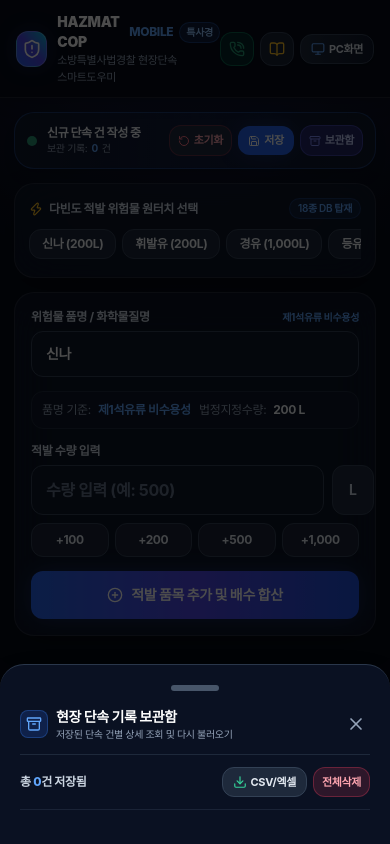
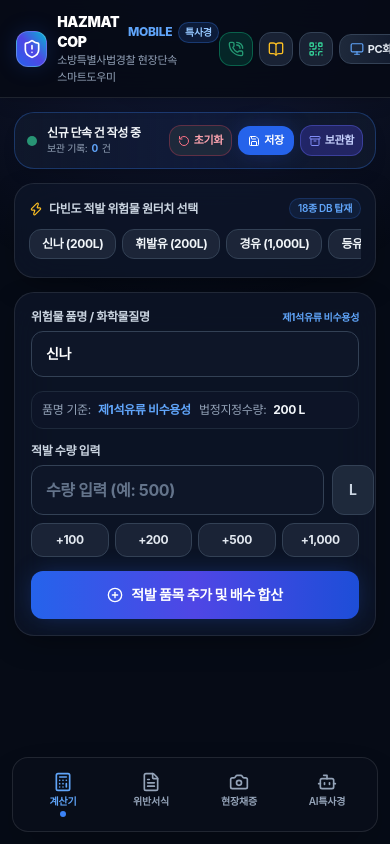
Before and after one commit to dlrnrtls12-dev/hazmat-cop, a FastAPI app: page /m in a window 390 px wide; the page is wider, and only the part inside the window is pictured. Run offline with FastAPI, Linux system fonts and the light colour scheme; data that the repository does not hold is empty; parts of the project's set-up code (start-up, migrations or seed data) failed here and were passed over; some libraries are stand-ins or nearby versions; some web fonts are replaced.

Commit message:
fix: Hide case archive sheet on initial load and enable X close; feat: Add in-app QR code generator in mobile header

```diff
--- a/templates/mobile.html
+++ b/templates/mobile.html
@@ -24,6 +24,8 @@
     <script src="https://cdn.tailwindcss.com"></script>
     <!-- Lucide Icons -->
     <script src="https://unpkg.com/lucide@latest"></script>
+    <!-- QRCode.js for Mobile Cross-Device Connection -->
+    <script src="https://cdnjs.cloudflare.com/ajax/libs/qrcodejs/1.0.0/qrcode.min.js"></script>
 
     <script>
         tailwind.config = {
@@ -104,21 +106,33 @@
             opacity: 0.9;
         }
 
-        /* Bottom Sheet Transition */
-        #statute-bottom-sheet {
-            transition: transform 0.3s cubic-bezier(0.16, 1, 0.3, 1), opacity 0.25s ease;
-        }
-        #statute-bottom-sheet.sheet-hidden {
-            transform: translateY(105%);
-            opacity: 0;
-            pointer-events: none;
-        }
-        #sheet-backdrop {
-            transition: opacity 0.25s ease;
-        }
-        #sheet-backdrop.backdrop-hidden {
-            opacity: 0;
-            pointer-events: none;
+        /* Bottom Sheet & Backdrop Transitions */
+        #statute-bottom-sheet,
+        #case-archive-sheet,
+        .bottom-sheet {
+            transition: transform 0.3s cubic-bezier(0.16, 1, 0.3, 1), opacity 0.25s ease, visibility 0.3s;
+        }
+        #statute-bottom-sheet.sheet-hidden,
+        #case-archive-sheet.sheet-hidden,
+        .bottom-sheet.sheet-hidden,
+        .sheet-hidden {
+            transform: translateY(105%) !important;
+            opacity: 0 !important;
+            pointer-events: none !important;
+            visibility: hidden !important;
+        }
+        #sheet-backdrop,
+        #case-sheet-backdrop,
+        .sheet-backdrop {
+            transition: opacity 0.25s ease, visibility 0.25s;
+        }
+        #sheet-backdrop.backdrop-hidden,
+        #case-sheet-backdrop.backdrop-hidden,
+        .sheet-backdrop.backdrop-hidden,
+        .backdrop-hidden {
+            opacity: 0 !important;
+            pointer-events: none !important;
+            visibility: hidden !important;
         }
 
         /* Chat bubbles */
@@ -174,6 +188,12 @@
             <button type="button" onclick="openStatuteSheet()" class="btn-touch p-2 rounded-xl bg-slate-800/80 hover:bg-slate-700/80 text-amber-400 border border-slate-700 flex items-center space-x-1" title="법정 불변 수치 퀵 핸드북">
                 <i data-lucide="book-open" class="w-4 h-4"></i>
                 <span class="text-[11px] font-bold text-slate-200 hidden xs:inline">법정수치</span>
+            </button>
+
+            <!-- 현장 공유 QR코드 버튼 -->
+            <button type="button" onclick="openMobileQrModal()" class="btn-touch p-2 rounded-xl bg-slate-800/80 hover:bg-slate-700/80 text-emerald-400 border border-slate-700 flex items-center space-x-1" title="동료 단속관 현장 공유 QR코드">
+                <i data-lucide="qr-code" class="w-4 h-4 text-emerald-400"></i>
+                <span class="text-[11px] font-bold text-slate-200 hidden xs:inline">QR</span>
             </button>
 
             <!-- PC 모드로 전환 버튼 -->
@@ -773,6 +793,44 @@
         </div>
     </div>
 
+    <!-- ======================================================== -->
+    <!-- 📱 현장 공유 QR코드 모달 (Mobile QR Modal) -->
+    <!-- ======================================================== -->
+    <div id="mobile-qr-modal" class="fixed inset-0 z-[100] bg-black/80 backdrop-blur-md flex items-center justify-center p-4 transition-all duration-200 opacity-0 pointer-events-none">
+        <div class="bg-[#0f172a] border border-slate-700 rounded-3xl p-6 w-full max-w-xs shadow-2xl text-center space-y-4">
+            <div class="flex items-center justify-between pb-2 border-b border-slate-800">
+                <div class="flex items-center space-x-2">
+                    <div class="w-7 h-7 rounded-lg bg-emerald-600/20 text-emerald-400 flex items-center justify-center border border-emerald-500/30">
+                        <i data-lucide="qr-code" class="w-4 h-4"></i>
+                    </div>
+                    <h3 class="text-xs font-extrabold text-white">현장 공유 QR코드</h3>
+                </div>
+                <button type="button" onclick="closeMobileQrModal()" class="p-1 rounded-lg text-slate-400 hover:text-white">
+                    <i data-lucide="x" class="w-5 h-5"></i>
+                </button>
+            </div>
+
+            <!-- High-contrast White Container for QR Code -->
+            <div id="mobile-qr-code-container" class="bg-white p-4 rounded-2xl mx-auto flex items-center justify-center w-48 h-48 shadow-lg">
+                <!-- QR code rendered dynamically -->
+            </div>
+
+            <p class="text-[11px] text-slate-300 font-medium leading-relaxed">
+                동료 단속관의 스마트폰 카메라로 QR 코드를 스캔하면 현재 모바일 화면으로 즉시 연결됩니다.
+            </p>
+
+            <!-- URL Display & Copy Button -->
+            <div class="bg-slate-900/90 p-2.5 rounded-xl border border-slate-800 flex items-center justify-between gap-1.5 text-left">
+                <span id="mobile-qr-url-text" class="text-[10px] font-mono text-emerald-300 truncate select-all flex-1">
+                    https://...
+                </span>
+                <button type="button" onclick="copyMobileQrUrl()" class="btn-touch px-2 py-1 bg-slate-800 hover:bg-slate-700 text-slate-200 text-[10px] font-bold rounded-lg shrink-0 border border-slate-700">
+                    복사
+                </button>
+            </div>
+        </div>
+    </div>
+
     <!-- Client-side Logic Script -->
     <script>
         // Bottom Sheet Functions
@@ -784,6 +842,60 @@
         function closeStatuteSheet() {
             document.getElementById('sheet-backdrop').classList.add('backdrop-hidden');
             document.getElementById('statute-bottom-sheet').classList.add('sheet-hidden');
+        }
+
+        // Mobile Share QR Code Modal Functions
+        let mobileQrInstance = null;
+        let activeMobileShareUrl = "";
+
+        async function openMobileQrModal() {
+            const modal = document.getElementById('mobile-qr-modal');
+            modal.classList.remove('opacity-0', 'pointer-events-none');
+            modal.classList.add('opacity-100');
+
+            try {
+                const res = await fetch('/api/system/network-info');
+                const data = await res.json();
+                if (data.public_url) {
+                    activeMobileShareUrl = data.public_url.replace(/\/+$/, '') + '/m';
+                } else if (data.mobile_url) {
+                    activeMobileShareUrl = data.mobile_url.replace(/\/+$/, '') + '/m';
+                } else {
+                    activeMobileShareUrl = window.location.origin + '/m';
+                }
+            } catch (err) {
+                activeMobileShareUrl = window.location.origin + '/m';
+            }
+
+            const urlText = document.getElementById('mobile-qr-url-text');
+            if (urlText) urlText.textContent = activeMobileShareUrl;
+
+            const container = document.getElementById('mobile-qr-code-container');
+            container.innerHTML = '';
+            if (typeof QRCode !== 'undefined') {
+                mobileQrInstance = new QRCode(container, {
+                    text: activeMobileShareUrl,
+                    width: 160,
+                    height: 160,
+                    colorDark: '#0f172a',
+                    colorLight: '#ffffff',
+                    correctLevel: QRCode.CorrectLevel.M
+                });
+            }
+            lucide.createIcons();
+        }
+
+        function closeMobileQrModal() {
+            const modal = document.getElementById('mobile-qr-modal');
+            modal.classList.remove('opacity-100');
+            modal.classList.add('opacity-0', 'pointer-events-none');
+        }
+
+        function copyMobileQrUrl() {
+            if (!activeMobileShareUrl) activeMobileShareUrl = window.location.origin + '/m';
+            navigator.clipboard.writeText(activeMobileShareUrl).then(() => {
+                alert('모바일 현장 접속 주소가 복사되었습니다!\n\n' + activeMobileShareUrl);
+            });
         }
 
         // Tab Switching Function
```
